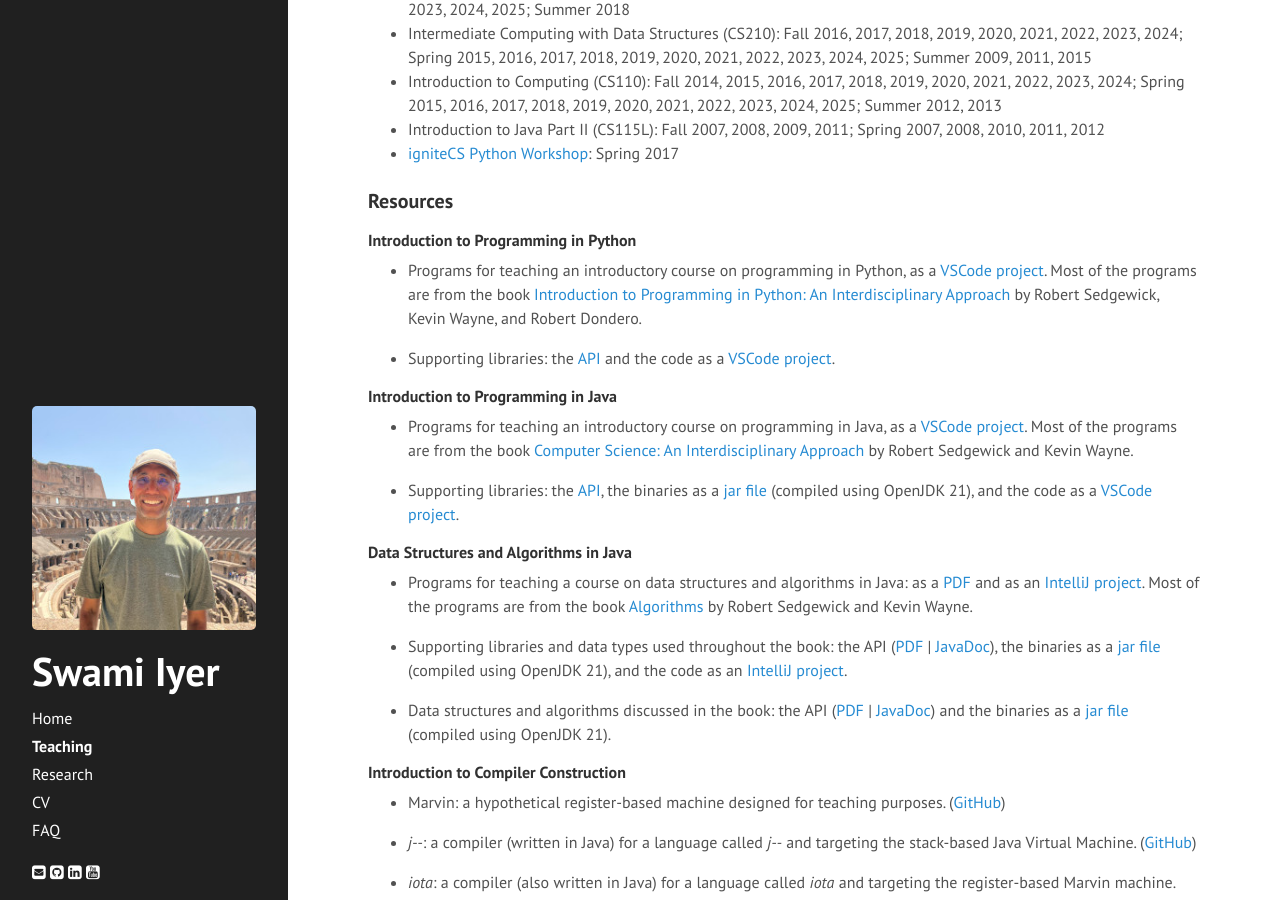
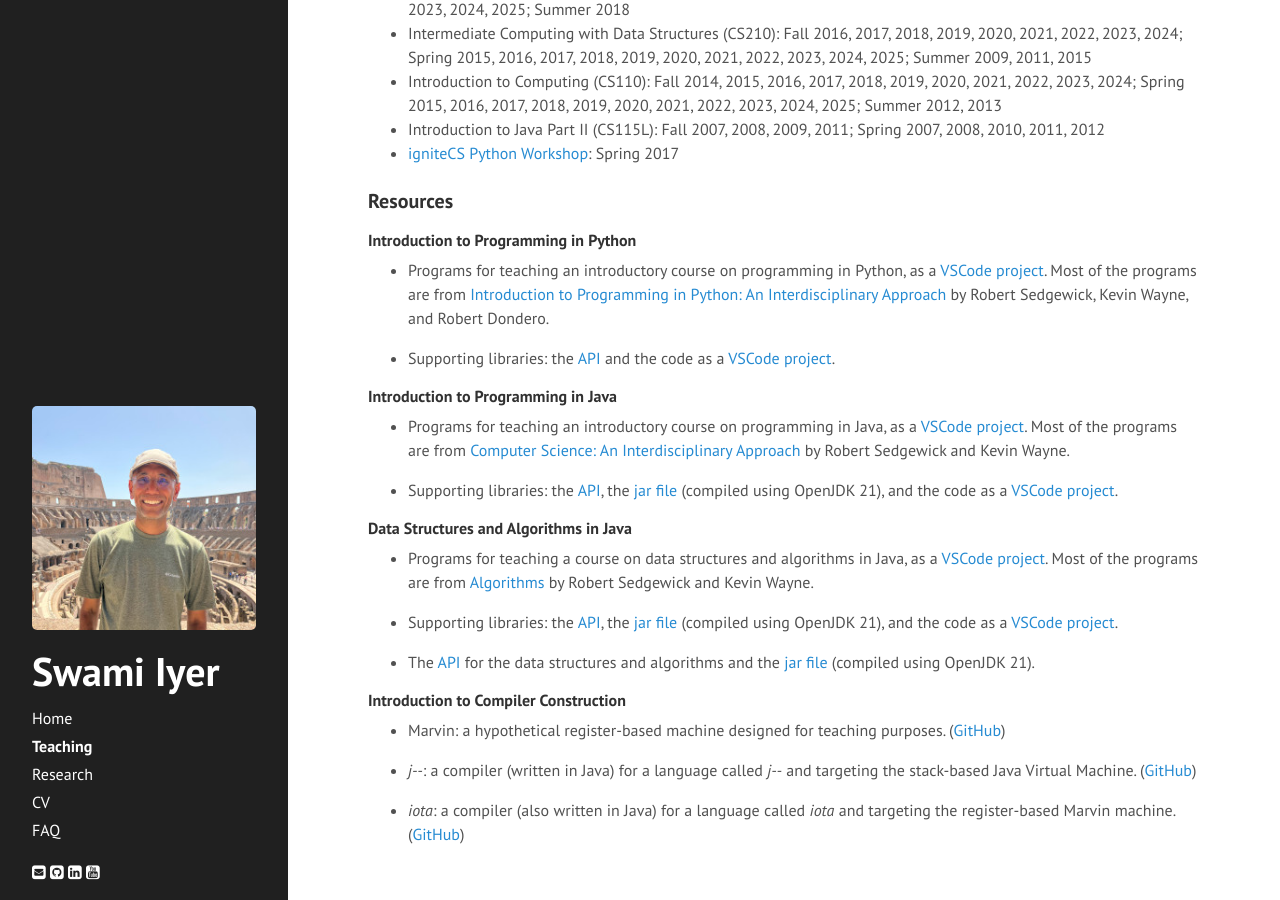
Before and after one commit to swamiiyer/swamiiyer.github.io, a Jekyll site: the page built from _pages/teaching.md, in a window 1280 px wide and 900 px high, scrolled down 677 px. Built offline with Jekyll 4.4.1, drawn with Linux system fonts in a browser that asks for light colours; nearby versions of some CDN libraries.

Commit message:
Changes for Fall 2025

```diff
--- a/_pages/teaching.md
+++ b/_pages/teaching.md
@@ -34,23 +34,23 @@ Throughout my student life I had the good fortune of being taught by some except
 
 #### Introduction to Programming in Python
 
-- Programs for teaching an introductory course on programming in Python, as a [VSCode project](https://www.cs.umb.edu/~siyer/teaching/ipp.zip). Most of the programs are from the book [Introduction to Programming in Python: An Interdisciplinary Approach](https://www.amazon.com/Introduction-Programming-Python-Interdisciplinary-Approach/dp/0134076435/) by Robert Sedgewick, Kevin Wayne, and Robert Dondero.
+- Programs for teaching an introductory course on programming in Python, as a [VSCode project](https://www.cs.umb.edu/~siyer/teaching/ipp.zip). Most of the programs are from [Introduction to Programming in Python: An Interdisciplinary Approach](https://www.amazon.com/Introduction-Programming-Python-Interdisciplinary-Approach/dp/0134076435/) by Robert Sedgewick, Kevin Wayne, and Robert Dondero.
 
 - Supporting libraries: the [API](https://www.cs.umb.edu/~siyer/teaching/stdlib-python.pdf) and the code as a [VSCode project](https://www.cs.umb.edu/~siyer/teaching/stdlib-python.zip).
 
 #### Introduction to Programming in Java
 
-- Programs for teaching an introductory course on programming in Java, as a [VSCode project](https://www.cs.umb.edu/~siyer/teaching/ipj.zip). Most of the programs are from the book [Computer Science: An Interdisciplinary Approach](https://www.amazon.com/Computer-Science-Interdisciplinary-Robert-Sedgewick/dp/0134076427/) by Robert Sedgewick and Kevin Wayne.
+- Programs for teaching an introductory course on programming in Java, as a [VSCode project](https://www.cs.umb.edu/~siyer/teaching/ipj.zip). Most of the programs are from [Computer Science: An Interdisciplinary Approach](https://www.amazon.com/Computer-Science-Interdisciplinary-Robert-Sedgewick/dp/0134076427/) by Robert Sedgewick and Kevin Wayne.
 
-- Supporting libraries: the [API](https://www.cs.umb.edu/~siyer/teaching/stdlib-java.pdf), the binaries as a [jar file](https://www.cs.umb.edu/~siyer/teaching/stdlib.jar) (compiled using OpenJDK 21), and the code as a [VSCode project](https://www.cs.umb.edu/~siyer/teaching/stdlib.zip).
+- Supporting libraries: the [API](https://www.cs.umb.edu/~siyer/teaching/stdlib-java.pdf), the [jar file](https://www.cs.umb.edu/~siyer/teaching/stdlib.jar) (compiled using OpenJDK 21), and the code as a [VSCode project](https://www.cs.umb.edu/~siyer/teaching/stdlib.zip).
 
 #### Data Structures and Algorithms in Java
 
-- Programs for teaching a course on data structures and algorithms in Java: as a [PDF](https://www.cs.umb.edu/~siyer/teaching/dsaj.pdf) and as an [IntelliJ project](https://www.cs.umb.edu/~siyer/teaching/dsaj.zip). Most of the programs are from the book [Algorithms](https://www.amazon.com/Algorithms-4th-Robert-Sedgewick/dp/032157351X/) by Robert Sedgewick and Kevin Wayne.
+- Programs for teaching a course on data structures and algorithms in Java, as a [VSCode project](https://www.cs.umb.edu/~siyer/teaching/dsaj.zip). Most of the programs are from [Algorithms](https://www.amazon.com/Algorithms-4th-Robert-Sedgewick/dp/032157351X/) by Robert Sedgewick and Kevin Wayne.
 
-- Supporting libraries and data types used throughout the book: the API ([PDF](https://www.cs.umb.edu/~siyer/teaching/stdlib-java.pdf) \| [JavaDoc](https://www.cs.umb.edu/~siyer/teaching/stdlib-javadoc)), the binaries as a [jar file](https://www.cs.umb.edu/~siyer/teaching/stdlib.jar) (compiled using OpenJDK 21), and the code as an [IntelliJ project](https://www.cs.umb.edu/~siyer/teaching/stdlib.zip).
+- Supporting libraries: the [API](https://www.cs.umb.edu/~siyer/teaching/stdlib-java.pdf), the [jar file](https://www.cs.umb.edu/~siyer/teaching/stdlib.jar) (compiled using OpenJDK 21), and the code as a [VSCode project](https://www.cs.umb.edu/~siyer/teaching/stdlib.zip).
 
-- Data structures and algorithms discussed in the book: the API ([PDF](https://www.cs.umb.edu/~siyer/teaching/dsalib-java.pdf) \| [JavaDoc](https://www.cs.umb.edu/~siyer/teaching/dsa-javadoc)) and the binaries as a [jar file](https://www.cs.umb.edu/~siyer/teaching/dsa.jar) (compiled using OpenJDK 21).
+- The [API](https://www.cs.umb.edu/~siyer/teaching/dsalib-java.pdf) for the data structures and algorithms and the [jar file](https://www.cs.umb.edu/~siyer/teaching/dsa.jar) (compiled using OpenJDK 21).
 
 #### Introduction to Compiler Construction
 
```
Also changed, not shown: _pages/cs110/course_info.md (+1 -1 lines), _pages/cs110/programming_environment.md (+3 -3 lines), _pages/cs210/programming_environment.md (+3 -3 lines), _pages/cs451/programming_environment.md (+3 -3 lines).
